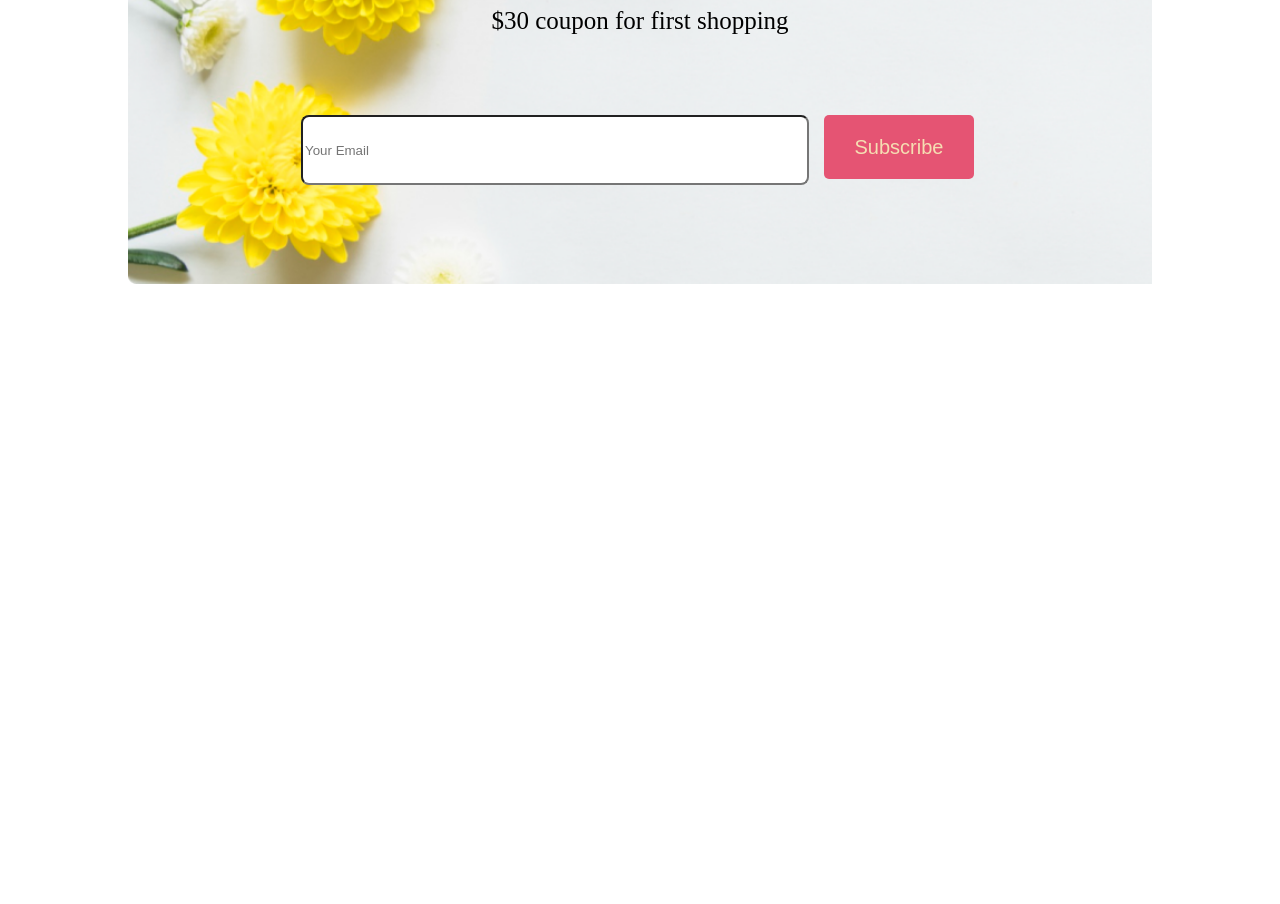
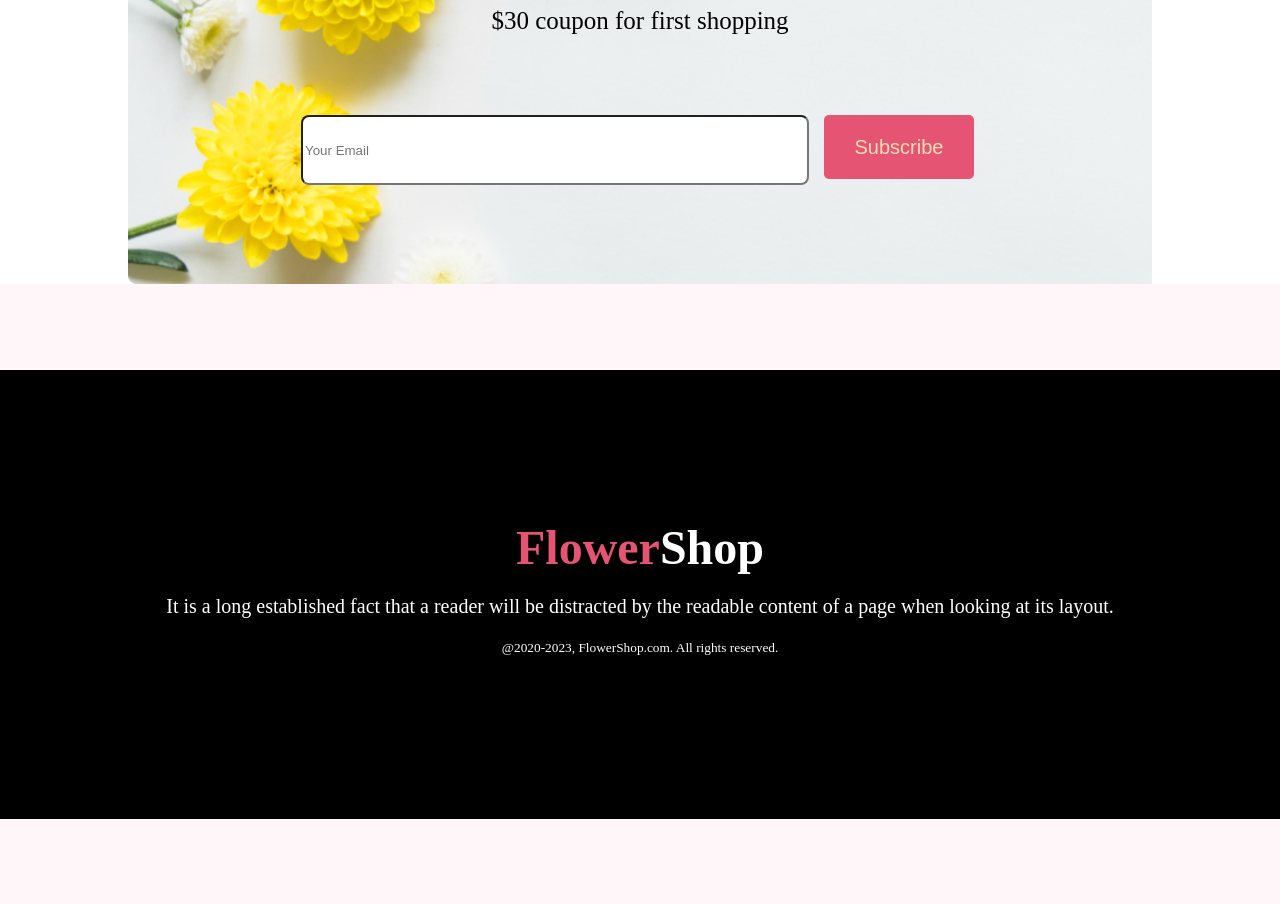
Before and after one commit to akanik3376/first-assignment-flower-shop, a plain HTML site: page index.html in a window 1280 px wide. Shown: the part 3170-4074 px from the top of the page. Before the commit the page ends 3454 px from the top, so only its background shows below. Drawn offline with Linux system fonts and the light colour scheme.

Commit message:
added footer

```diff
--- a/index.html
+++ b/index.html
@@ -111,7 +111,19 @@
     </main>
 
     <footer>
+        <div class="container">
+            <div class="footer-section">
+                <h1 class="footer-titel">
+                    Flower<span class="text">Shop</span>
+                </h1>
+                <p class="footer-discription">It is a long established fact that a reader will be distracted by the
+                    readable
+                    content of a page when
+                    looking at its layout.</p>
 
+                <p class="copy-right"><small>@2020-2023, FlowerShop.com. All rights reserved. </small></p>
+            </div>
+        </div>
     </footer>
 </body>
 
--- a/style.css
+++ b/style.css
@@ -309,3 +309,39 @@
 }
 
 /* footer start  */
+
+/* .container {
+    display: flex;
+    justify-content: center;
+    align-items: center;
+} */
+
+
+.footer-section {
+    text-align: center;
+    width: 1922px;
+    height: 449px;
+    background-color: black;
+}
+
+.footer-titel {
+    color: #E55473;
+    font-size: 48px;
+    font-weight: 800;
+    margin-top: 150px;
+}
+
+.text {
+    color: #FFFFFF;
+}
+
+.footer-discription {
+    color: white;
+    font-size: 20px;
+    margin-top: 20px;
+    margin-bottom: 20px;
+}
+
+.copy-right {
+    color: #FFF;
+}
```
